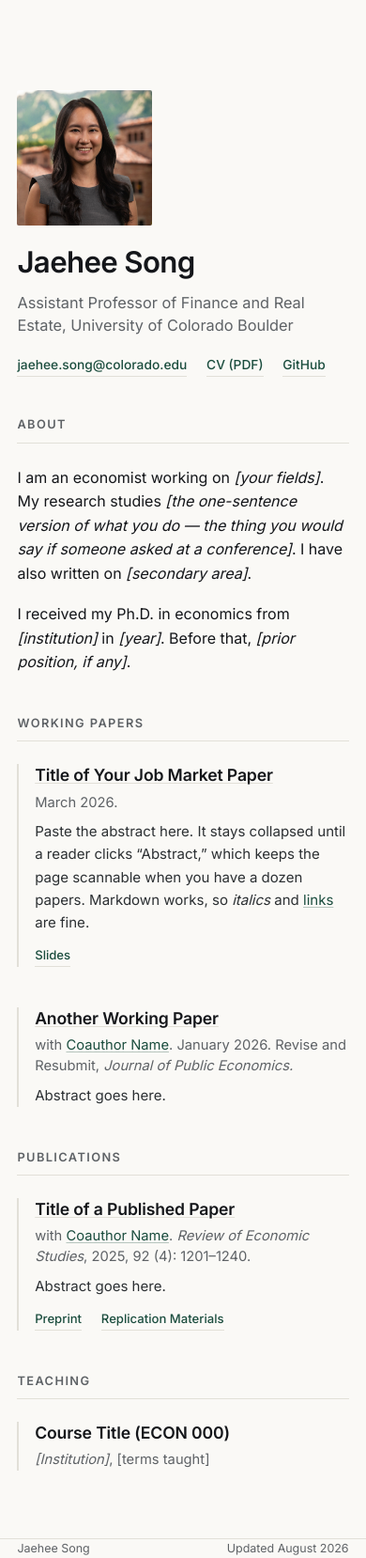
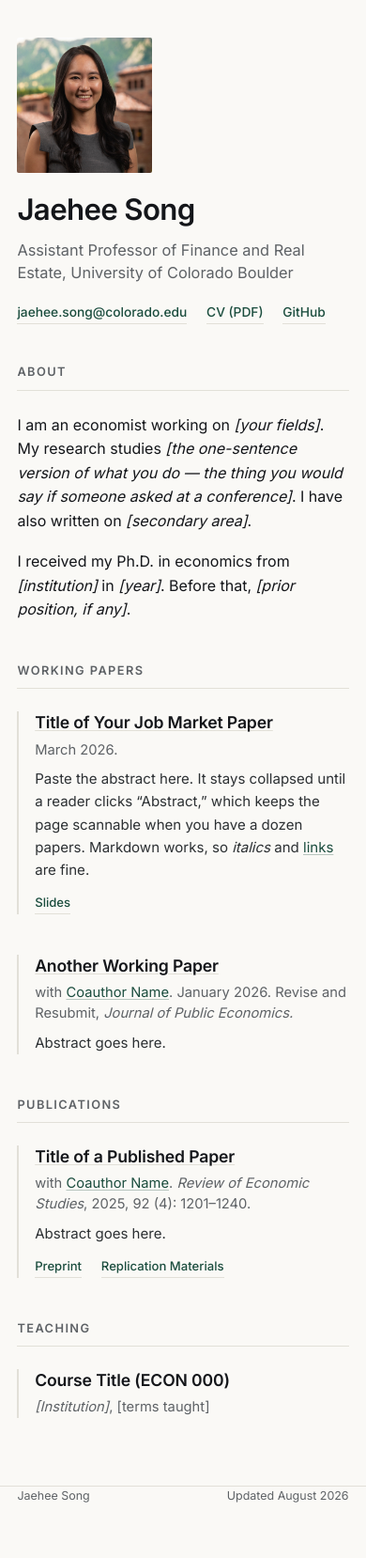
Before and after one commit to jaeheesong/jaeheesong.github.io, a Jekyll site: the page built from index.html, in a window 390 px wide. Shown: the whole page at 94% size. Built offline with Jekyll 4.4.1, drawn with Linux system fonts in a browser that asks for light colours; after the commit the page ends 1602 px from its top, so only the background shows below that.

Commit message:
Update style.css

```diff
--- a/assets/css/style.css
+++ b/assets/css/style.css
@@ -222,3 +222,8 @@ em { font-style: italic; }
 
 /* Space above the name block */
 .bio { padding-top: 6rem; }
+
+/* ...less of it on phones */
+@media (max-width: 40rem) {
+  .bio { padding-top: 2.5rem; }
+}
```
